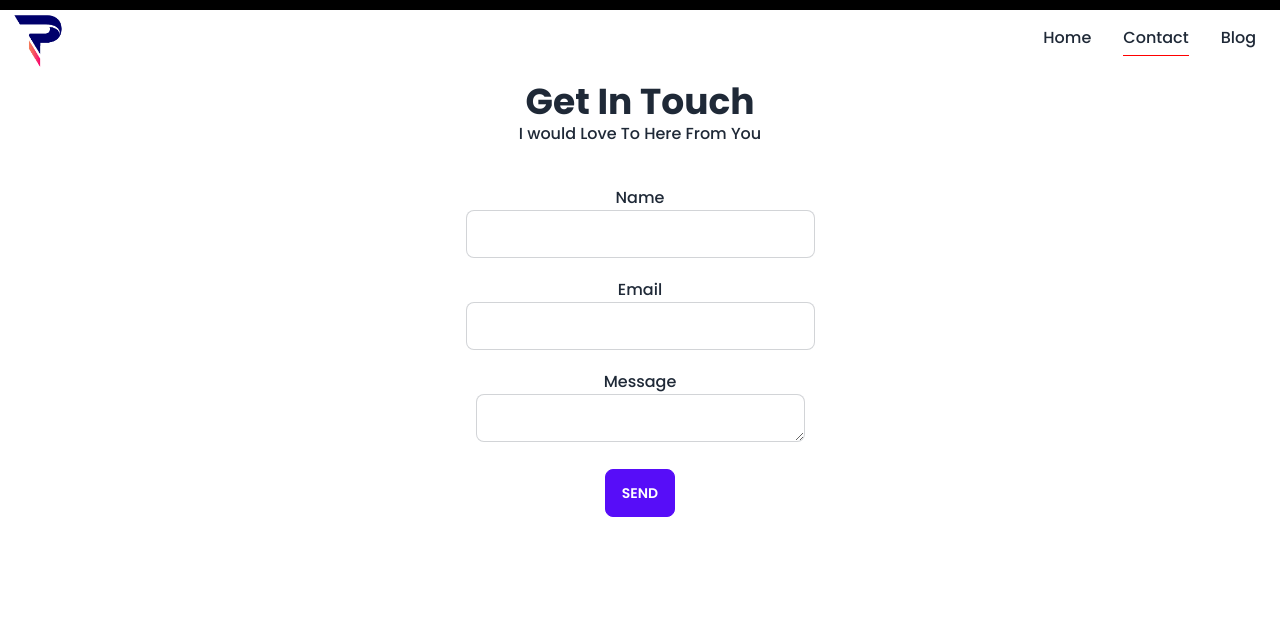
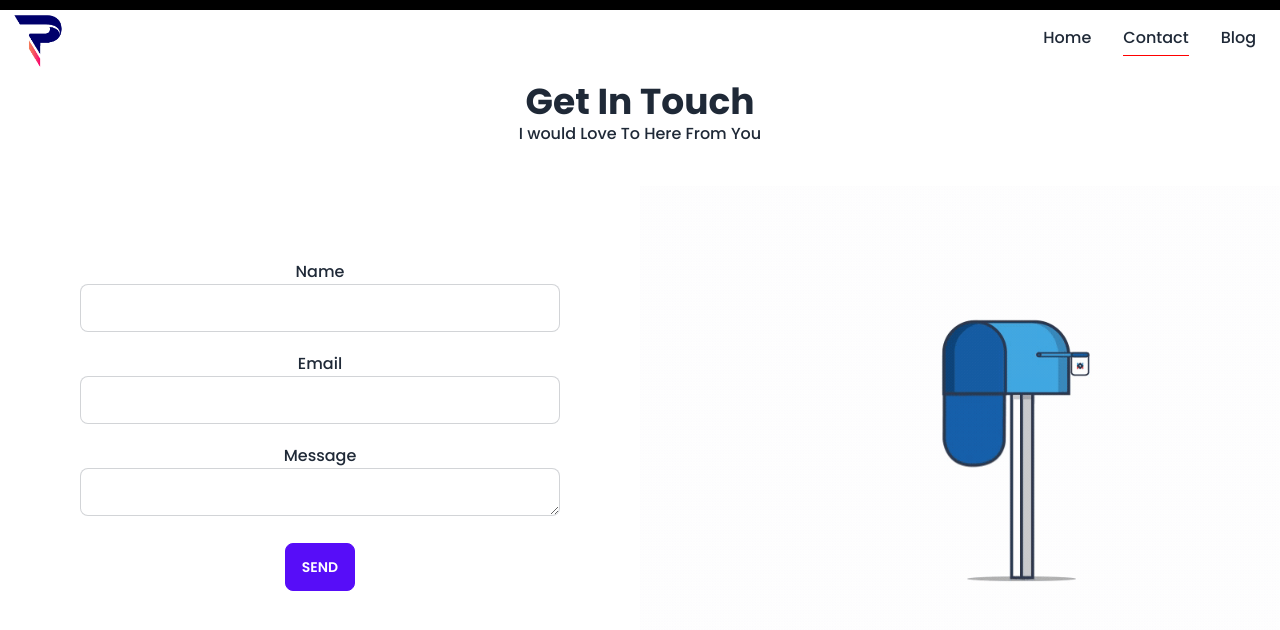
Before and after one commit to Parvez765/personal-portfolio-client-side, a React (Create React App) app: page /contact in a window 1280 px wide. Shown: the top 630 px of the page. Built offline with nearby package versions, Linux system fonts and the light colour scheme.

Commit message:
Contact Form Added

```diff
--- a/src/Componets/ContactInfo/ContactInfo.js
+++ b/src/Componets/ContactInfo/ContactInfo.js
@@ -47,17 +47,20 @@ const ContactInfo = () => {
         <div>
             <h2 className='text-4xl font-bold'>Get In Touch</h2>
             <p className='mb-10'>I would Love To Here From You</p>
-            <div>
+            <div className='grid grid-cols-1 lg:grid-cols-2 justify-center items-center container mx-auto'>
                 <div>
                     <form ref={form} onSubmit={sendEmail}>
-                        <label>Name</label><br/>
-                        <input type="text" name="user_name" className='input input-bordered mb-5'/><br/>
+                        <label className='text-left'>Name</label><br/>
+                        <input type="text" name="user_name" className='input input-bordered mb-5 w-3/4' required/><br/>
                         <label>Email</label><br/>
-                        <input type="email" name="user_email" className='input input-bordered mb-5'/><br/>
+                        <input type="email" name="user_email" className='input input-bordered mb-5 w-3/4' required/><br/>
                         <label>Message</label><br/>
-                        <textarea name="message" className='input input-bordered mb-5'/><br/>
+                        <textarea name="message" className='input input-bordered mb-5 w-3/4' required/><br/>
                         <input type="submit" className='btn btn-primary' value="Send" />
                     </form>
+                </div>
+                <div>
+                    <img src={mailGif} alt="" className='hidden lg:block'/>
                 </div>
            </div>
         </div>
```
